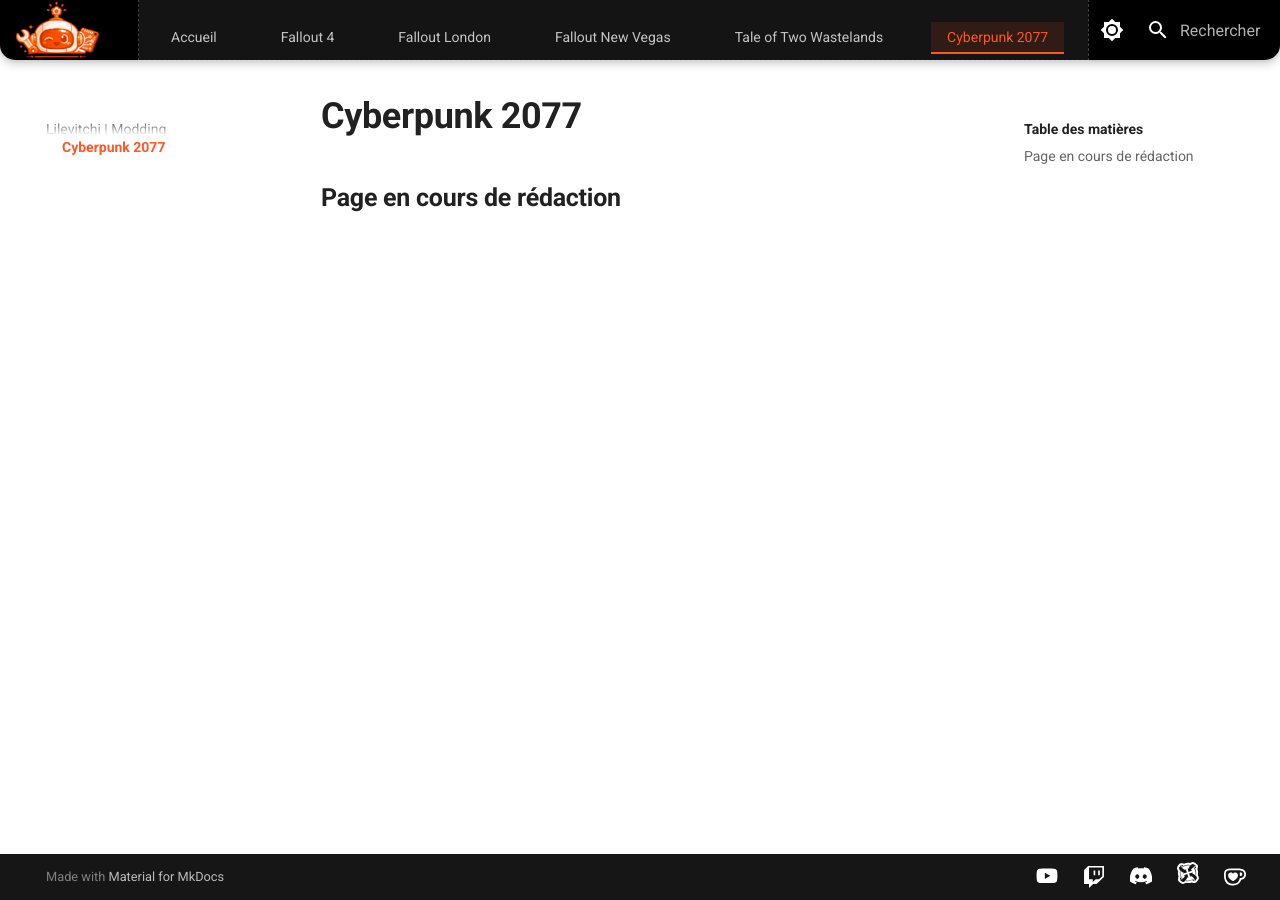
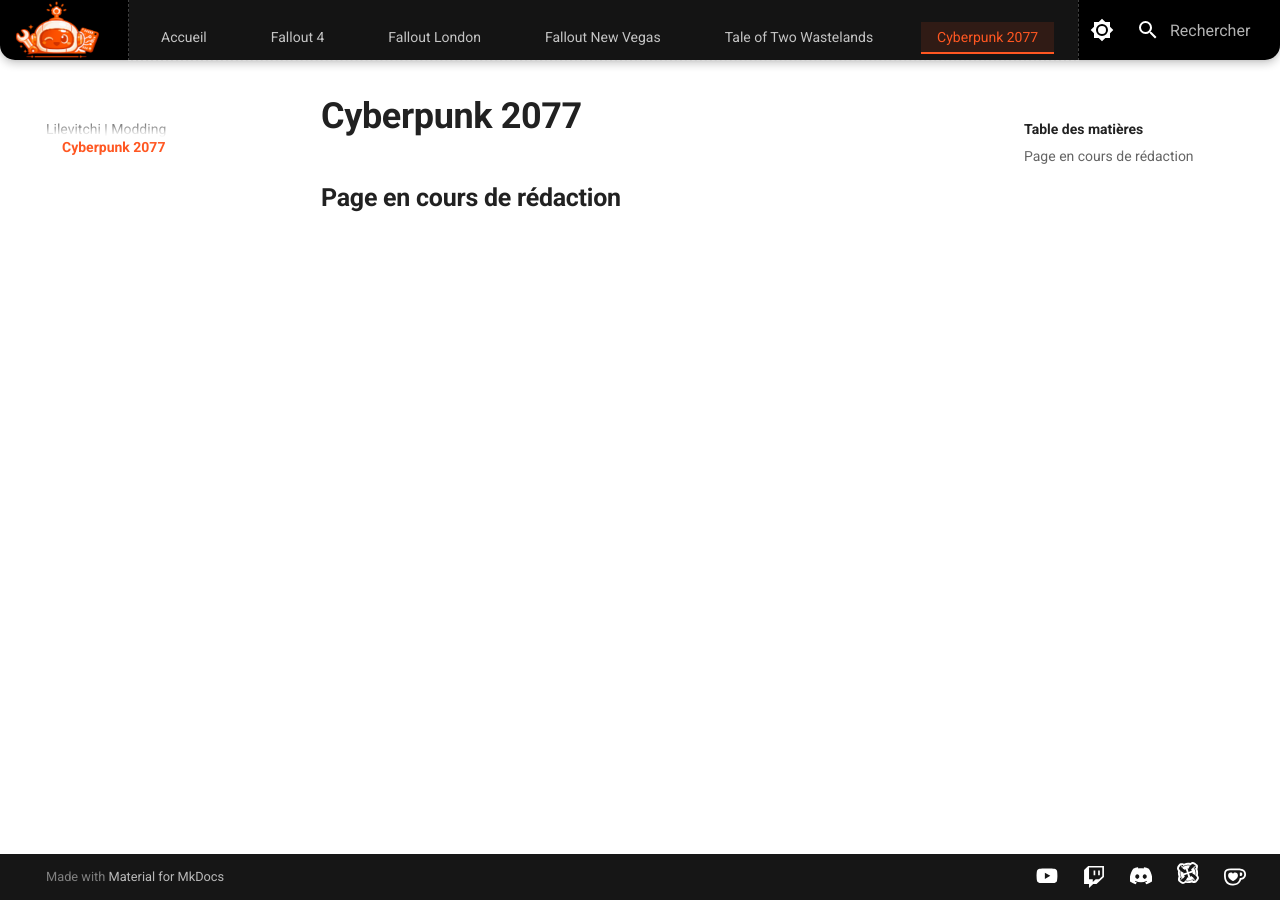
Before and after one commit to Lilevitchi/lilevitchi.github.io, an MkDocs documentation site: the page built from docs/cyberpunk/index.md, in a window 1280 px wide. Built offline with MkDocs 1.6.1 and Material for MkDocs 9.7.7, drawn with Linux system fonts in a browser that asks for light colours.

Commit message:
Update extra.css

```diff
--- a/docs/stylesheets/extra.css
+++ b/docs/stylesheets/extra.css
@@ -106,8 +106,8 @@
 [data-md-color-scheme] .md-header__title {
   display: flex;
   align-items: center;
-  /*margin-left: 0.5rem;
-  margin-right: 1.5rem;
+  margin-left: 0.5rem;
+  /*margin-right: 1.5rem;
   flex-shrink: 0;*/
 }
 
```
